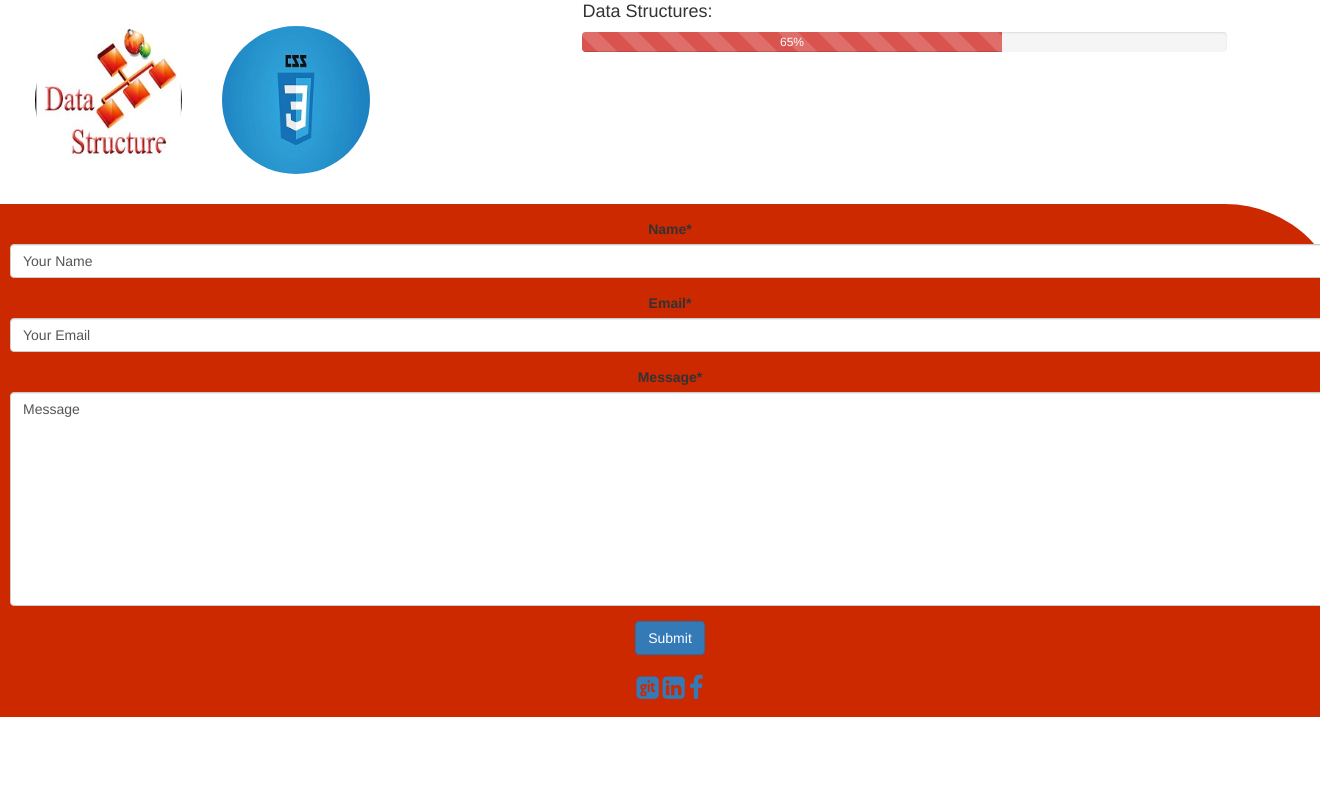
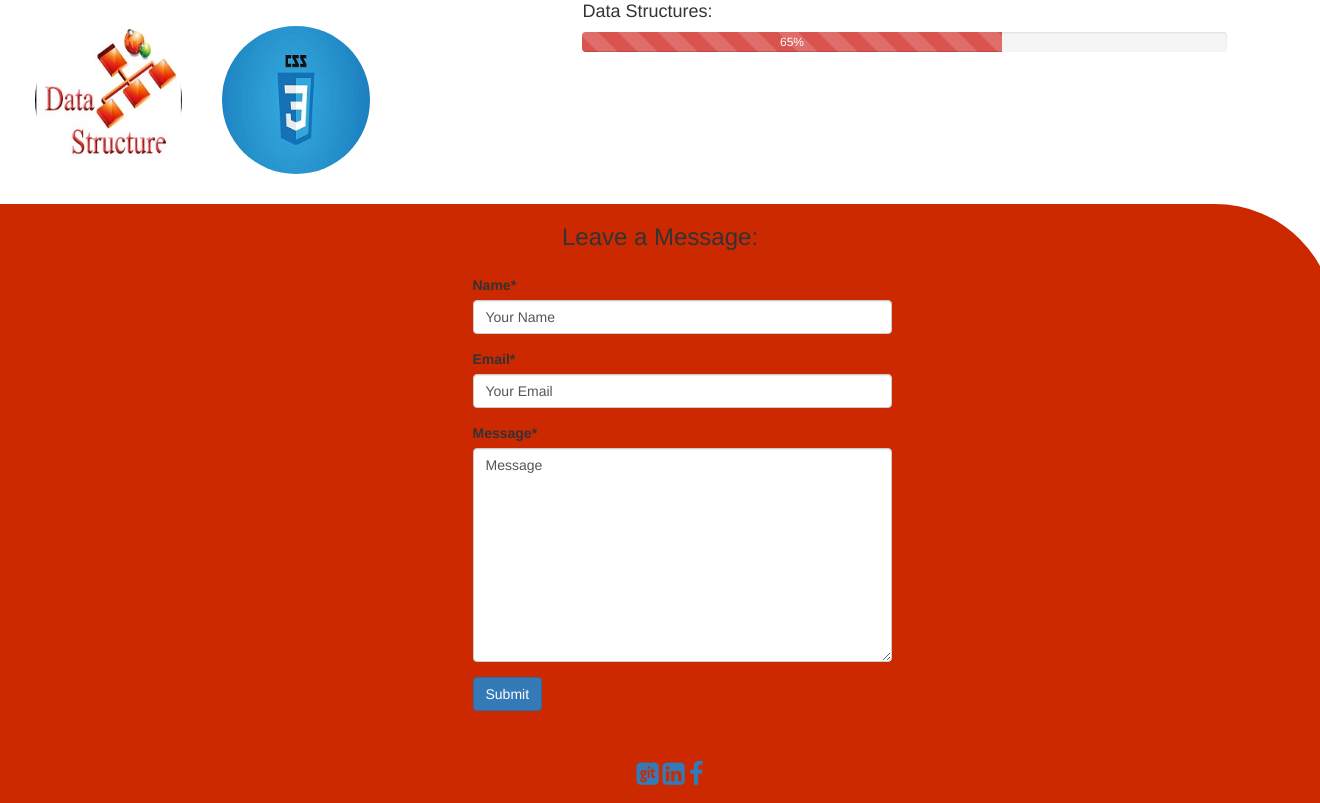
Before and after one commit to manu621311/portfolio, a Django app: page /portfolio/ in a window 1320 px wide; the page is wider, and only the part inside the window is pictured. Shown: the part 1548-2351 px from the top of that part. Before the commit the page ends 2265 px from the top of that part, so only its background shows below. Run offline with Django 3.2, Linux system fonts and the light colour scheme; some libraries are stand-ins or nearby versions.

Commit message:
secondary

```diff
--- a/static/css/base.css
+++ b/static/css/base.css
@@ -88,6 +88,7 @@ img{
     #me_text{margin-left: 100px;}
     .name{margin-bottom:-260px;top:-260px;margin-left: 70%;}
     .name_text{font-size: 70px;}
+    .footer_post{margin-left: 35%;}
 
   }
   .name_text{
@@ -153,7 +154,6 @@ img{
 
 .footer{
   background-color:#cc2900;
-  text-align: center;
   border-top-right-radius: 120px;
 }
 .footer_logo {
--- a/static/js/base.js
+++ b/static/js/base.js
@@ -1,7 +1,7 @@
 
 var ids1=["navbar","personal_info","about","skills","contact"];
 var ids2=["me_photo","me_info","about_tile_1","about_tile_2","about_tile_3","about_tile_4","about_tile_5","skill_icon1","skill_icon2",
-"skill_icon3","skill_icon4","skill_icon5","skill_icon6","skill_icon7","skill_icon8","skill_icon9","skill_icon10","footer"];
+"skill_icon3","skill_icon4","skill_icon5","skill_icon6","skill_icon7","skill_icon8","skill_icon9","skill_icon10","contact"];
 var $window=$(window);
 $window.on('scroll', every_element);
 $window.on('scroll resize', every_element);
--- a/templates/home.html
+++ b/templates/home.html
@@ -75,14 +75,17 @@
       <div class="progress"><div class="progress-bar progress-bar-striped active progress-bar-danger"  style="width:65%;">65%</div></div>
     </div>
 </div>
-<div class="row" id="contact">
-    <div class="col-12 footer" id="footer">
-        <form method="post" action="">
-            {%csrf_token%}
-            {{form|crispy}}
-            <input type="submit" class="btn btn-primary" value="Submit" id="query">
-        </form>
-        <div class="footer_logo">
+<div class="row footer" id="contact" >
+    <div>
+        <h3 style="text-align: center;">Leave a Message:</h3>
+        <div class="col-4 footer_post">
+            <form method="post" action="">
+                {%csrf_token%}
+                {{form|crispy}}
+                <input type="submit" class="btn btn-primary" value="Submit" id="query">
+            </form>
+        </div>
+        <div class="footer_logo col-12" style="text-align: center;">
             <a href="https://github.com/manu621311"><i class="fa fa-git-square" style="font-size:26px"></i></a>
             <a href="https://www.linkedin.com/in/praroop-manglam-596b3a1a1/"><i class="fa fa-linkedin-square" style="font-size:26px"></i></a>
             <a href="https://www.facebook.com/manurockmanglam"><i class="fa fa-facebook-f" style="font-size:26px"></i></a>
```
Also changed, not shown: portfolio_project/settings.py (+5 -4 lines), db.sqlite3.
